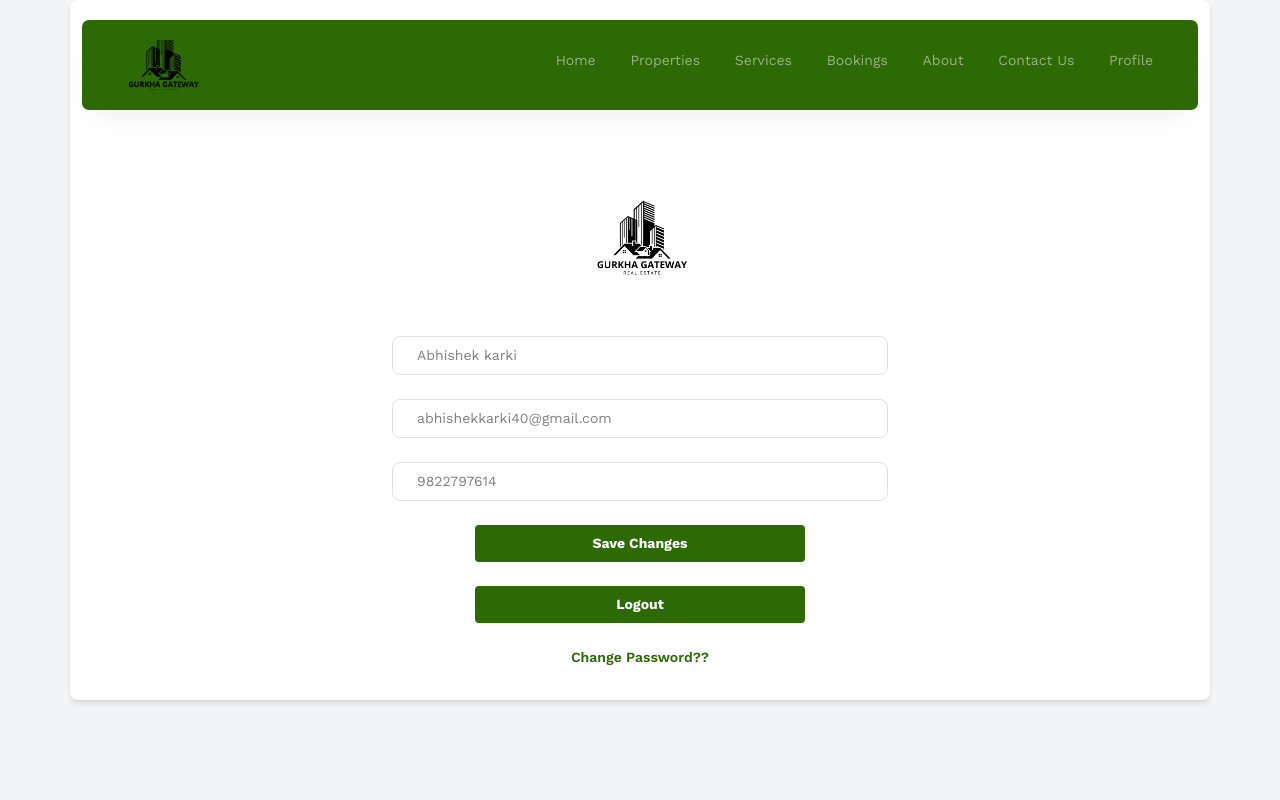
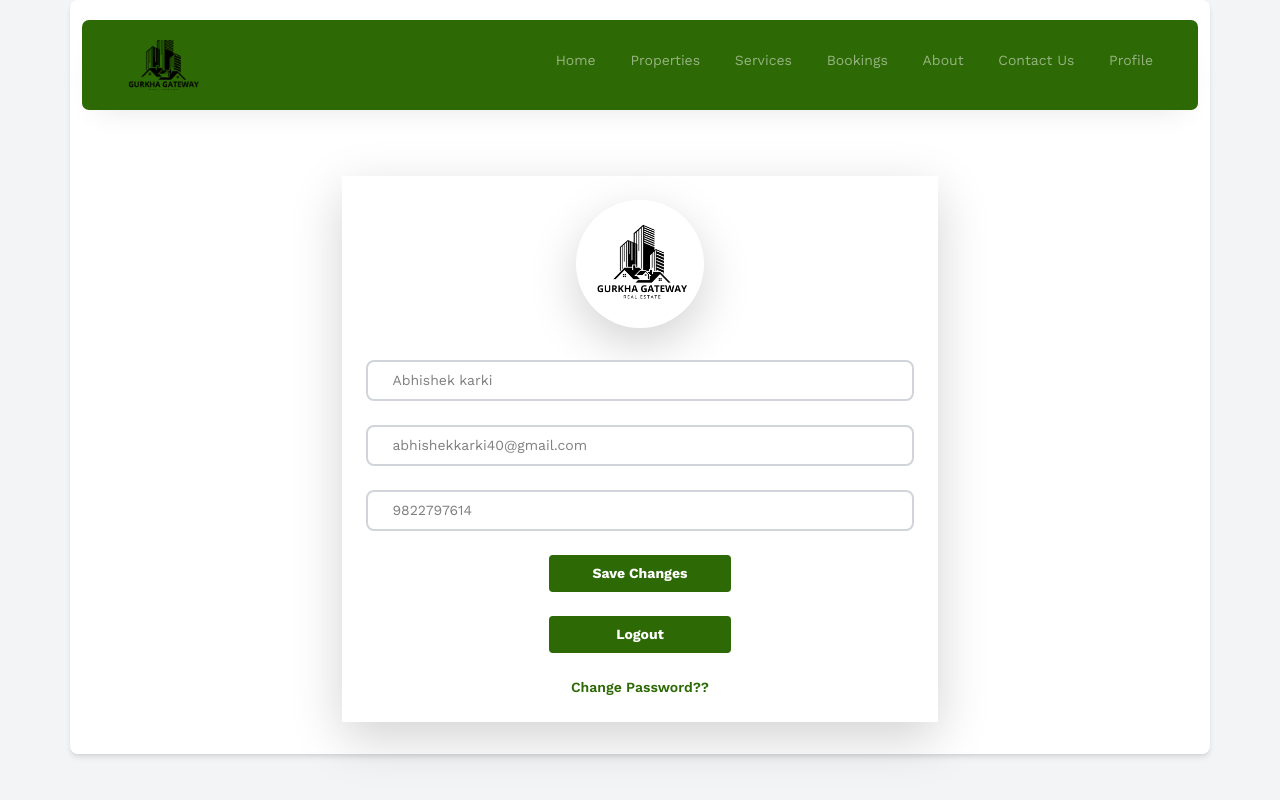
Before and after one commit to abhishekkarky/Realstate, a Django app: page /profile in a window 1280 px wide. Run offline with Django 5.2, Linux system fonts and the light colour scheme; a user stored in the database is signed in; some libraries are stand-ins or nearby versions.

Commit message:
change_profile

```diff
--- a/realstate/settings.py
+++ b/realstate/settings.py
@@ -100,7 +100,7 @@ DATABASES = {
         'ENGINE': 'django.db.backends.mysql',
         'NAME': 'realstate',
         'USER': 'root',
-        'PASSWORD': 'user',
+        'PASSWORD': 'password',
         'HOST': 'localhost',
         'PORT': '3306',
         'OPTIONS': {
--- a/templates/changepassword.html
+++ b/templates/changepassword.html
@@ -45,13 +45,13 @@
               <button
               type="submit"
 
-                class="bg-blue-500 text-white font-bold py-2 px-4 rounded focus:outline-none focus:bg-blue-600 mr-2"
+                class="bg-green-800 text-white font-bold py-2 px-4 rounded focus:outline-none focus:bg-blue-600 mr-2"
               >
               Save Changes
               </button>
               <button
                 type="button"
-                class="bg-gray-500 text-white font-bold py-2 px-4 rounded focus:outline-none focus:bg-gray-600"
+                class="bg-red-700 text-white font-bold py-2 px-4 rounded focus:outline-none focus:bg-gray-600"
               >
               <a href= 'profile'>
 
--- a/templates/profile.html
+++ b/templates/profile.html
@@ -51,10 +51,12 @@
     <div
       class="container flex flex-column items-center mx-auto max-w-lg bg-white p-8 rounded-lg shadow-md relative"
     >
-      <div class="flex flex-wrap justify-center items-center w-2/3 pt-36">
+      <div
+        class="flex flex-wrap justify-center items-center w-full md:w-4/5 pt-36"
+      >
         <form
           id="profileForm"
-          class="flex flex-column items-center w-2/3"
+          class="flex flex-column items-center w-2/3 shadow-lg py-6 px-6"
           method="post"
           action="{% url 'profile' %}"
           enctype="multipart/form-data"
@@ -66,7 +68,7 @@
               src="{{ image.url }}"
               name="image"
               alt="Profile Image"
-              class="mx-auto rounded-full w-32 h-32 mb-8 cursor-pointer"
+              class="mx-auto rounded-full w-32 h-32 mb-8 cursor-pointer shadow-lg"
             />
             <input
               type="file"
@@ -82,7 +84,7 @@
             name="name"
             value="{{name}}"
             required
-            class="w-full px-4 py-2 mb-4 border border-gray-300 rounded-lg focus:outline-none focus:border-#d53f8c;"
+            class="w-full px-4 py-2 mb-4 border-2 border-gray-300 rounded-lg focus:outline-none focus:border-#d53f8c;"
           />
           <input
             type="email"
@@ -91,7 +93,7 @@
             name="email"
             value="{{email}}"
             required
-            class="w-full px-4 py-2 mb-4 border border-gray-300 rounded-lg focus:outline-none focus:border-[#2d6904]"
+            class="w-full px-4 py-2 mb-4 border-2 border-gray-300 rounded-lg focus:outline-none focus:border-[#2d6904]"
           />
           <input
             type="tel"
@@ -100,17 +102,17 @@
             name="number"
             value="{{number}}"
             required
-            class="w-full px-4 py-2 mb-4 border border-gray-300 rounded-lg focus:outline-none focus:border-[#2d6904]"
+            class="w-full px-4 py-2 mb-4 border-2 border-gray-300 rounded-lg focus:outline-none focus:border-[#2d6904]"
           />
           <button
             type="submit"
-            class="w-2/3 text-white font-bold py-2 px-4 rounded focus:outline-none"
+            class="w-1/3 text-white font-bold py-2 px-4 rounded focus:outline-none"
             style="background-color: #2d6904"
           >
             Save Changes
           </button>
           <button
-            class="w-2/3 mt-4 text-white font-bold py-2 px-4 rounded focus:outline-none focus:bg-[#2d6904]"
+            class="w-1/3 mt-4 text-white font-bold py-2 px-4 rounded focus:outline-none focus:bg-[#2d6904]"
             style="background-color: #2d6904"
           >
             <a href="logout" style="color: white"> Logout </a>
```
